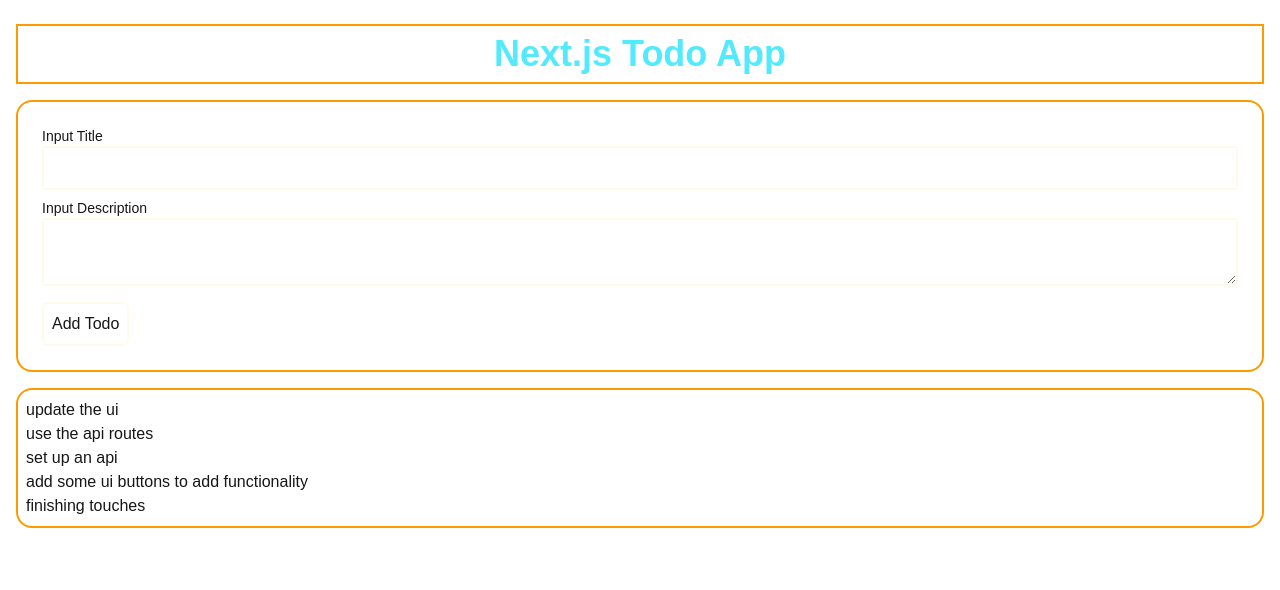
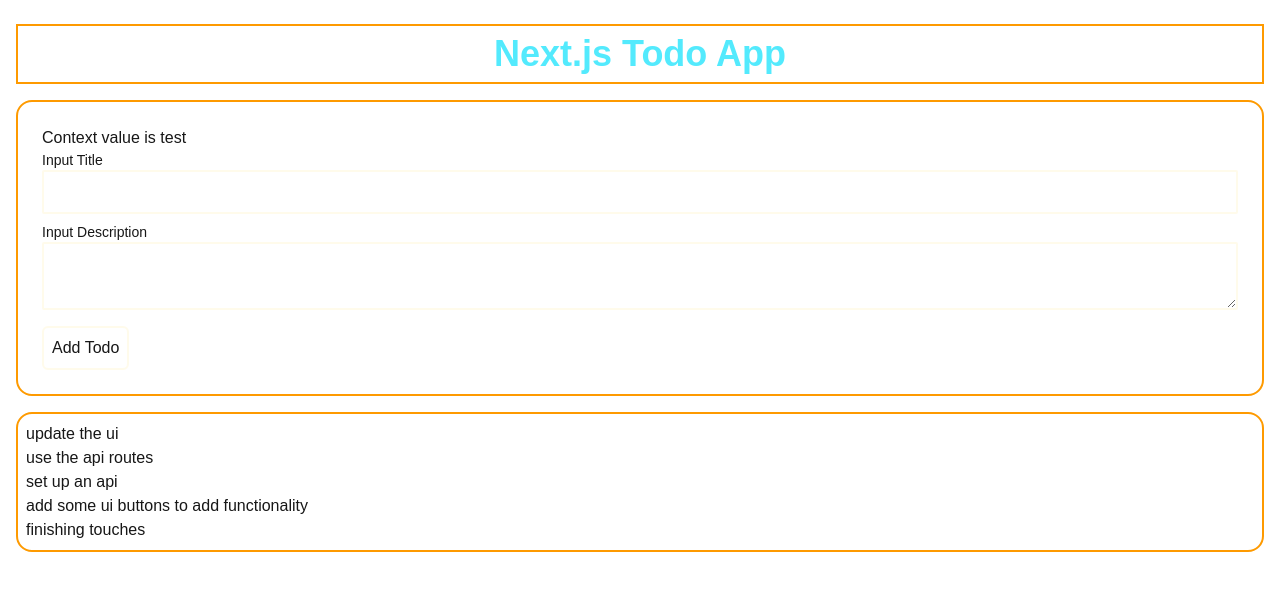
Before and after one commit to wbdvlpmnt/next_todo, a Next.js app: page / in a window 1280 px wide. Shown: the top 590 px of the page. Built offline with nearby package versions, Linux system fonts and the light colour scheme.

Commit message:
update TodoForm to display context value and initialize AppContext with a default value

```diff
--- a/src/components/todoForm.tsx
+++ b/src/components/todoForm.tsx
@@ -1,9 +1,13 @@
-import React from "react";
+import { use } from "react";
 import Button from "./button";
+import AppContext from "@/context/appContext";
 
 export default function TodoForm() {
+  const context = use(AppContext);
+  const { value } = context;
   return (
     <div className="m-2 p-2">
+      <h1>Context value is {value}</h1>
       <div>
         <label className="block text-sm font-medium">Input Title</label>
         <input className="block border-2 border-amber-50 rounded-xs p-2 w-full" />
--- a/src/context/appContext.tsx
+++ b/src/context/appContext.tsx
@@ -8,7 +8,7 @@
 const AppContext = createContext<AppContext | undefined>(undefined);
 
 export const AppProvider = ({ children }: { children: ReactNode }) => {
-  const [value, setValue] = useState<string>("");
+  const [value, setValue] = useState<string>("test");
 
   return (
     <AppContext.Provider value={{ value, setValue }}>
```
